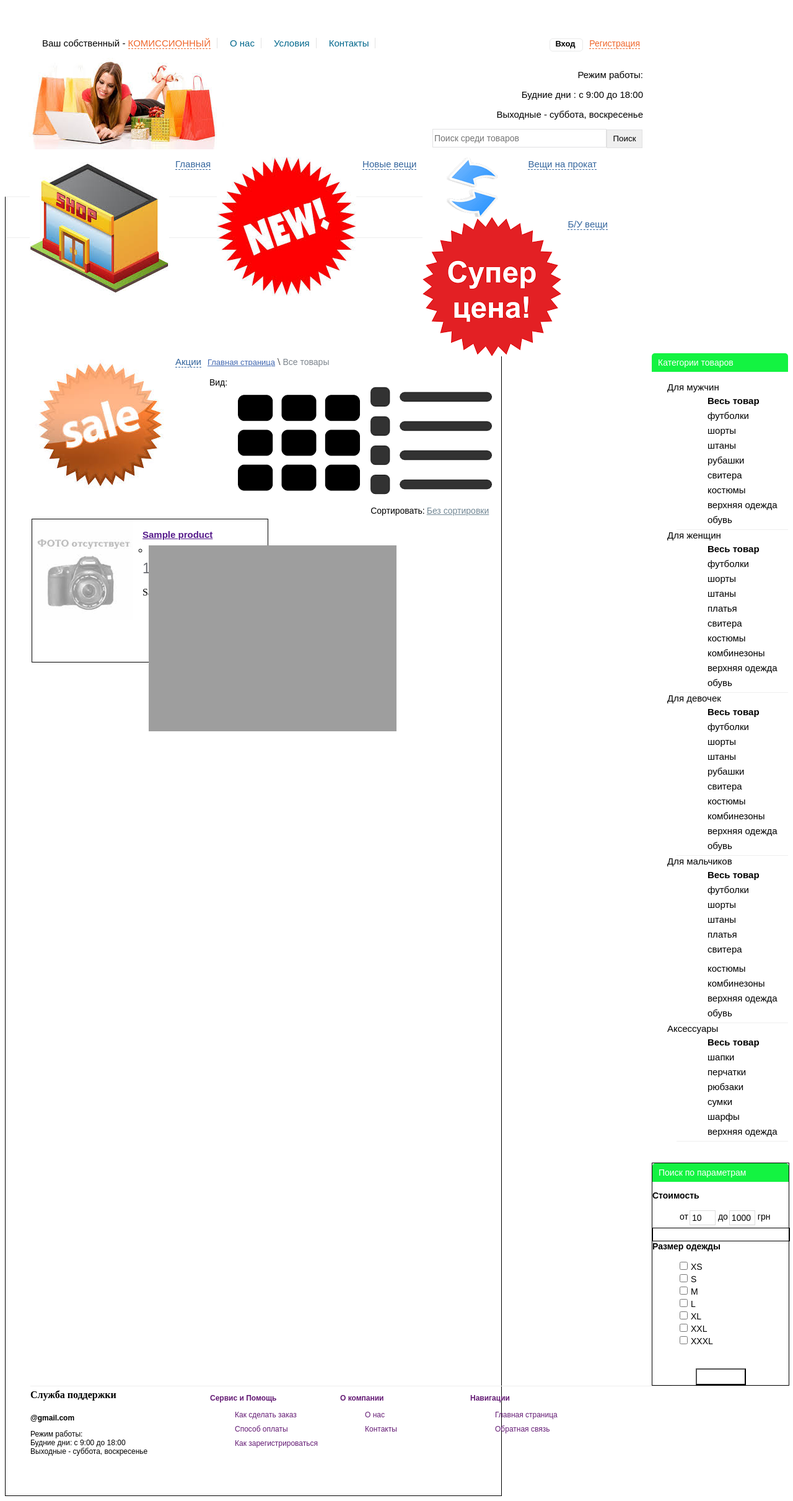
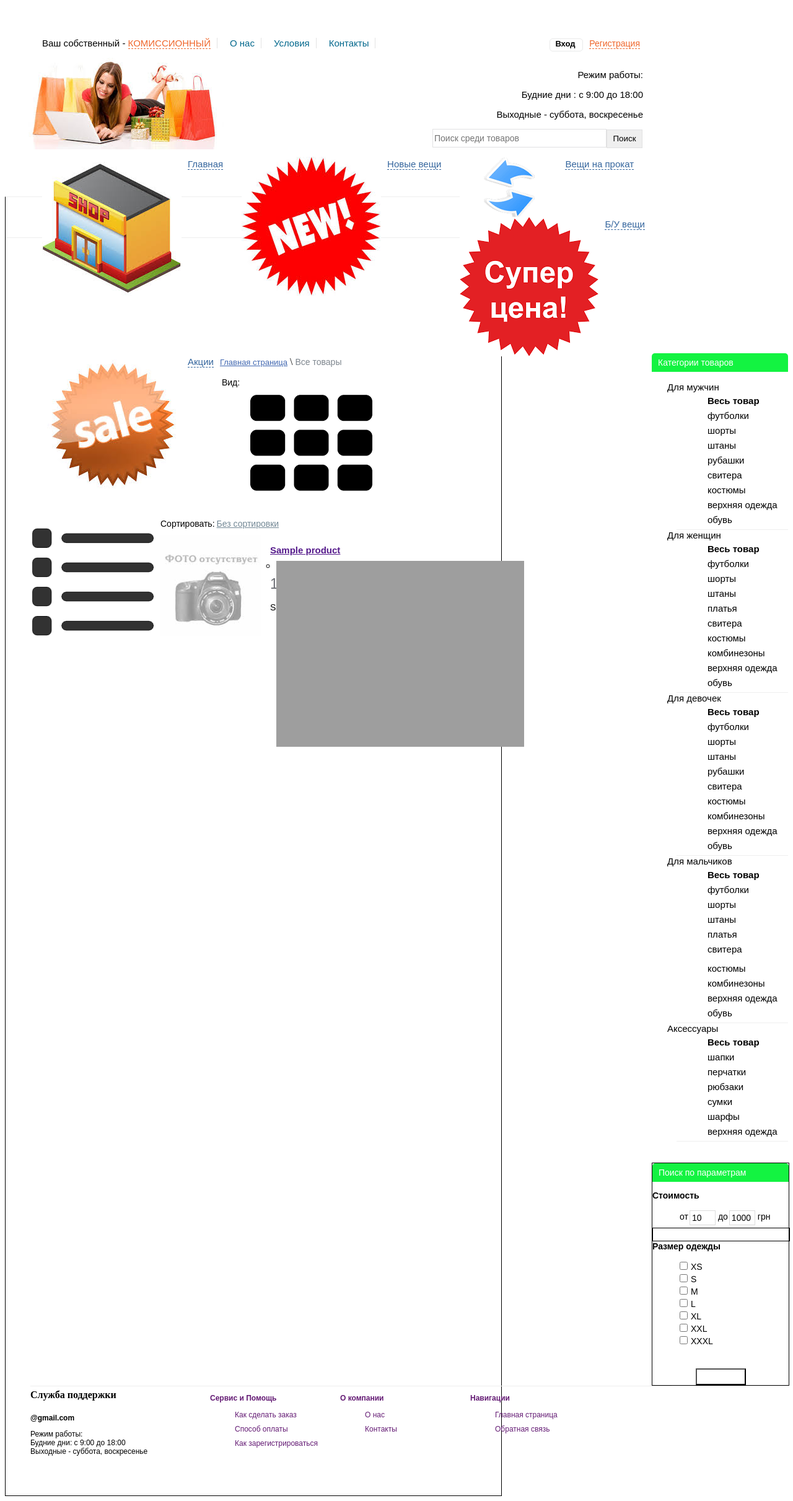
Before and after one commit to SoloveiLM/shop, a PHP site: page / in a window 1280 px wide. Shown: the whole page at 62% size. Run offline with PHP 8.4, Linux system fonts and the light colour scheme; tables that the repository leaves empty or names only in its code hold one stand-in row (values such as "Sample post"); grey boxes are pictures that could not be loaded.

Commit message:
work with content

```diff
--- a/www/css/style.css
+++ b/www/css/style.css
@@ -147,7 +147,8 @@
 }
 #top-menu li{
 	float:left;
-	margin-left: 20pxtext-dec
+	margin-left: 20px;
+	text-decoration:none;
 	margin-top: 0px;
 	list-style:none;
 }
@@ -161,8 +162,8 @@
 }
 
 #top-menu a:hover{
-	color: #EF662B;
-	border-bottom: 1px dashed #EF662B;
+	color:  #EF662B ;
+		border-bottom: 1px dashed  #EF662B;
 }
 #top-menu img{
 	float:left;
@@ -385,12 +386,12 @@
 
 }
 #block-tovar-grid > li{
-	border:1px solid black;
 	width:380px;
 	height:230px;
 	float:left;
 	list-style:none;
 	margin-left:2px;
+	margin-top:10px;
 }
 .style-title-grid{
 	margin_top:0;
@@ -436,3 +437,7 @@
 		font:23px sans-serif;
 		color:#6B6D73;
 	}
+	.mini-features{
+		font:14px/16px sans-serif;
+		margin-top:10px;
+	}
--- a/www/index.php
+++ b/www/index.php
@@ -92,6 +92,7 @@
 	<ul class="reviews-and-counts-grid">
 	<li><img src="../images/eye-icon.png" /><p>0</p></li>
 	</ul>
+	<a class="add-cart-style-grid"></a>
 	<p class="style-price-grid"><strong>'.$row["price"].'</strong> грн.</p>
 	<div class="mini-features">'.$row["mini_features"].'</div>
 	</li>';
```
